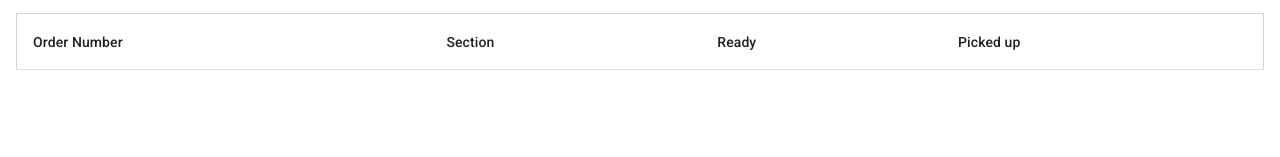
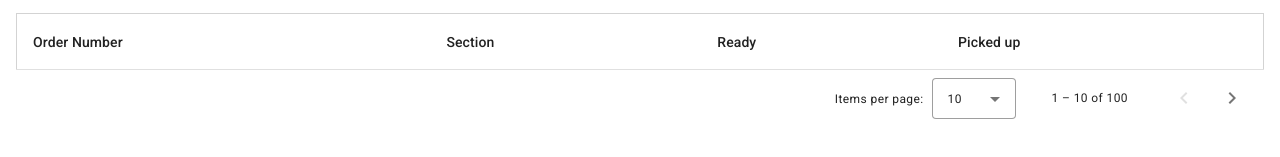
Before and after one commit to LongNguyen159/order-display, an Angular app in the folder frontend/: page /controller in a window 1280 px wide. Shown: the part 225-382 px from the top of the page. Built offline with nearby package versions, Linux system fonts and the light colour scheme; no server answers.

Commit message:
feat: paginator

```diff
--- a/frontend/src/app/pages/controller-page/controller-page.component.html
+++ b/frontend/src/app/pages/controller-page/controller-page.component.html
@@ -83,5 +83,12 @@
         <tr mat-header-row *matHeaderRowDef="displayedColumns"></tr>
         <tr mat-row *matRowDef="let row; columns: displayedColumns;"></tr>
     </table>
+
+    <mat-paginator
+      #paginator
+      [length]="100"
+      [pageSizeOptions]="[10, 25, 50, 100]"
+    >
+    </mat-paginator>
   </div>
 </div>
--- a/frontend/src/app/pages/controller-page/controller-page.component.ts
+++ b/frontend/src/app/pages/controller-page/controller-page.component.ts
@@ -1,4 +1,4 @@
-import { Component, OnDestroy, OnInit, Output, EventEmitter, AfterViewInit } from '@angular/core';
+import { Component, OnDestroy, OnInit, Output, EventEmitter, AfterViewInit, ViewChild } from '@angular/core';
 import { FormsModule } from '@angular/forms';
 import { BehaviorSubject, take, takeUntil } from 'rxjs';
 import { PageService } from '../service/page.service';
@@ -18,7 +18,9 @@ import { CommonModule } from '@angular/common';
 import { MatOptionModule } from '@angular/material/core';
 import { HttpErrorResponse } from '@angular/common/http';
 import { MatDialog } from '@angular/material/dialog';
-import { DialogComponent, DialogData } from '../../shared/components/dialog/dialog.component';
+import { DialogComponent } from '../../shared/components/dialog/dialog.component';
+import {MatPaginator, MatPaginatorModule} from '@angular/material/paginator';
+
 
 @Component({
   selector: 'app-controller-page',
@@ -35,6 +37,7 @@ import { DialogComponent, DialogData } from '../../shared/components/dialog/dial
     MatCheckboxModule,
     CommonModule,
     MatOptionModule,
+    MatPaginatorModule,
   ],
   templateUrl: './controller-page.component.html',
   styleUrl: './controller-page.component.scss'
@@ -44,7 +47,7 @@ import { DialogComponent, DialogData } from '../../shared/components/dialog/dial
  * Display entered values, let user delete displayed values here.
  */
 export class ControllerPageComponent extends BaseComponent implements OnInit {
-
+  @ViewChild('paginator') paginator: MatPaginator
   displayedColumns: string[] = ['order_number', 'location_id', 'done', 'actions']
 
   allOrders: Order[] = []
@@ -80,23 +83,13 @@ export class ControllerPageComponent extends BaseComponent implements OnInit {
     this.getAllLocations()
   }
 
-  // saveValue() {
-  //   if (this.enteredValue.trim() !== '') {
-  //     const existingValue = localStorage.getItem('enteredValue') || '';
-  //     const newValue = this.enteredValue.trim();
-  //     const updatedValue = existingValue ? `${existingValue}\n${newValue}` : newValue;
-  //     localStorage.setItem('enteredValue', updatedValue);
-  //     this.pageService.setValue(this.enteredValue.trim())
-  //     this.enteredValue = '';
-  //   }
-  // }
-
 
   getAllOrders() {
     this.sharedService.getAllOrders().pipe(takeUntil(this.componentDestroyed$)).subscribe(allOrders => {
       this.allOrders = allOrders
 
       this.dataSource = new MatTableDataSource(allOrders)
+      this.dataSource.paginator = this.paginator
       this.updateDatasource()
     })
   }
@@ -111,10 +104,12 @@ export class ControllerPageComponent extends BaseComponent implements OnInit {
   updateDatasource() {
     this.sharedService.getAllOrders().pipe(take(1)).subscribe(allOrders => {
       this.dataSource.data = allOrders
+      this.dataSource.paginator = this.paginator
     })
 
     this.sharedService.getAllLocations().pipe(take(1)).subscribe(allLocations => {
       this.locations = allLocations
+      this.dataSource.paginator = this.paginator
     })
   }
 
```
Also changed, not shown: 1 other file (tests, documents, lock files or other folders).
